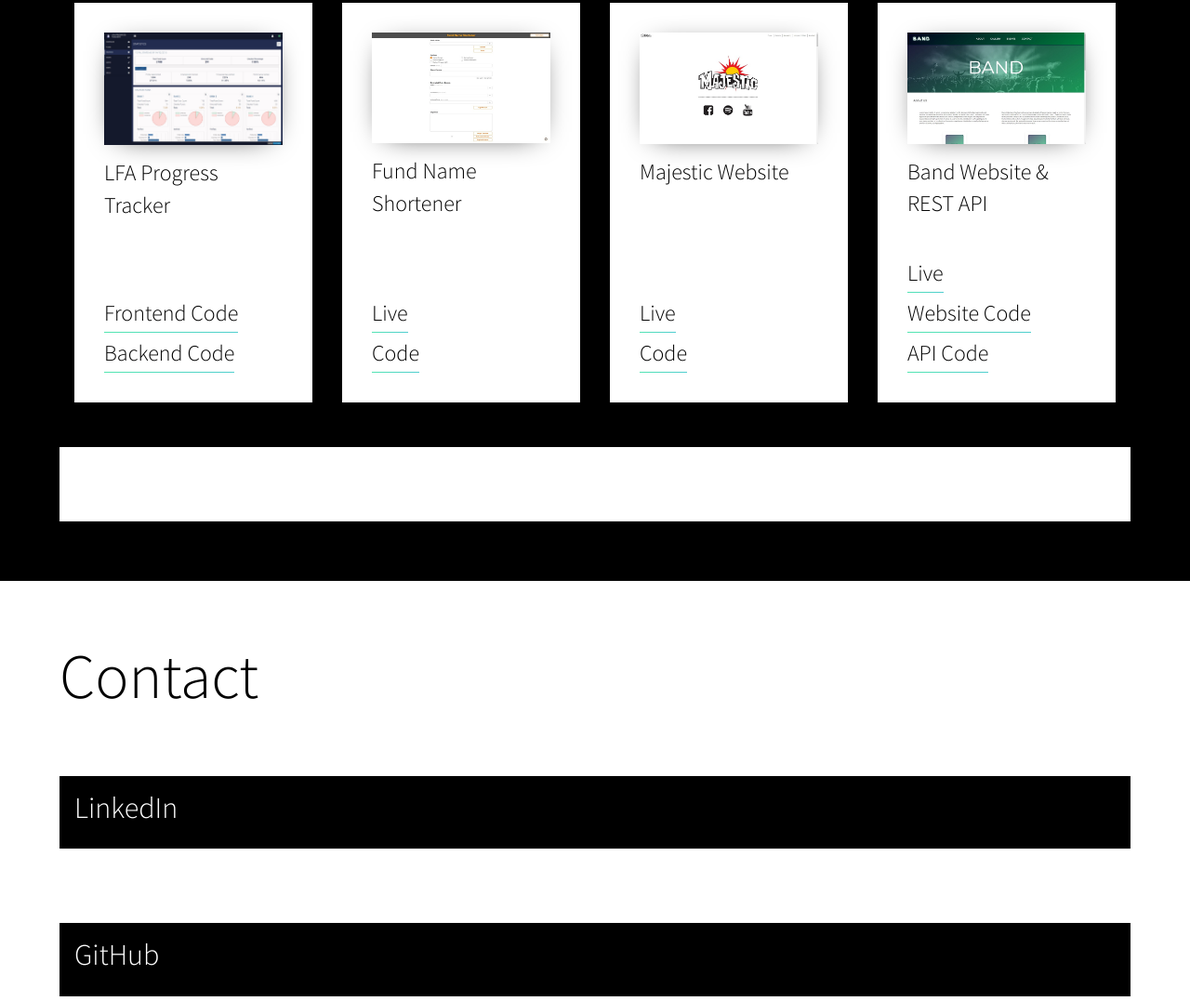
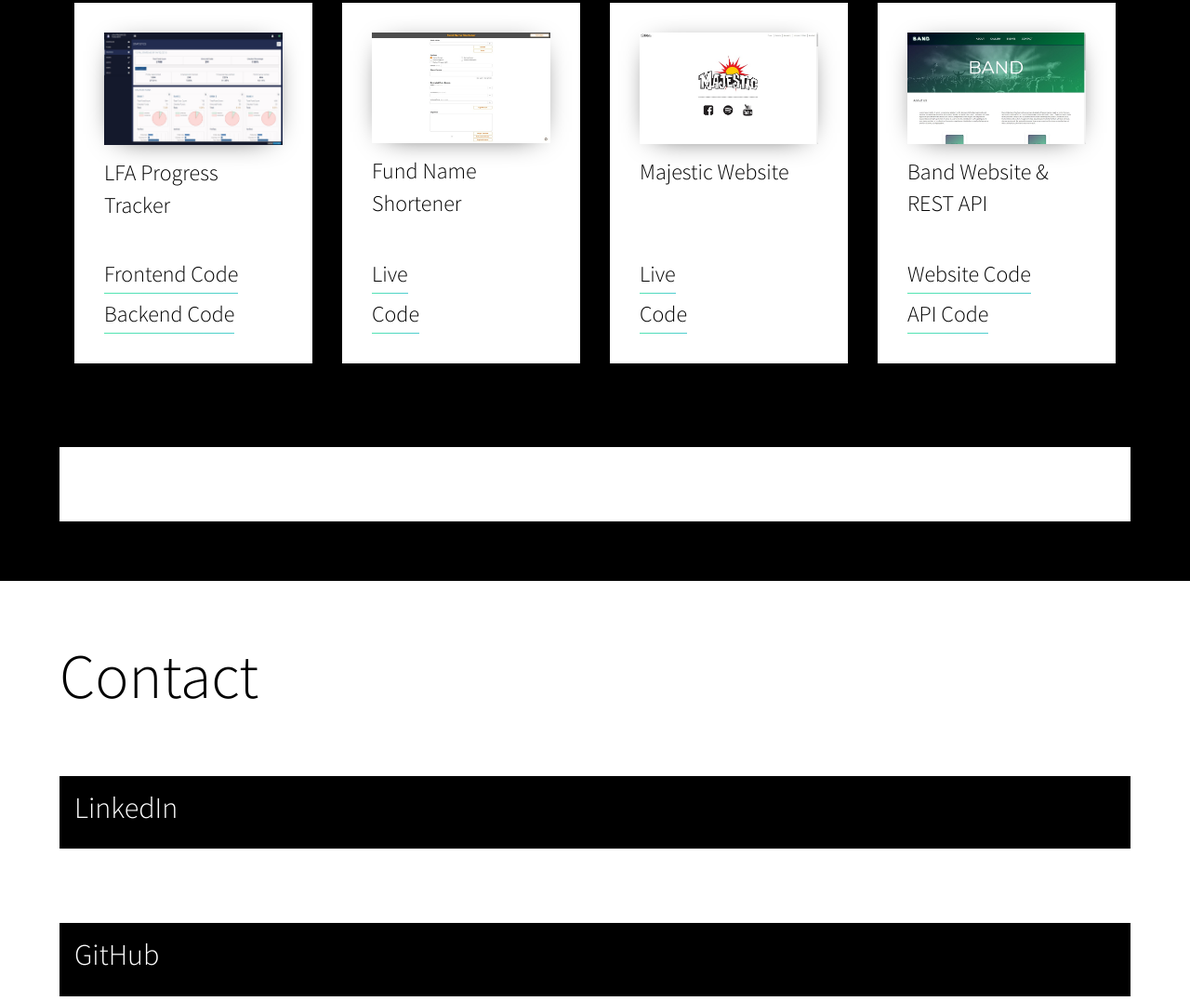
Before and after one commit to mareksl/portfolio, a website: page src/index.html in a window 1280 px wide. Shown: the part 2004-3081 px from the top of the page at 93% size. Drawn offline with nearby package versions, Linux system fonts and the light colour scheme; files that its build step writes are made by us from their sources.

Commit message:
remove live link for band-demo

```diff
--- a/src/index.html
+++ b/src/index.html
@@ -156,13 +156,6 @@
                 <li>
                   <a
                     class="link project-item__link"
-                    href="https://mareksl-band-demo.tk/"
-                    >Live</a
-                  >
-                </li>
-                <li>
-                  <a
-                    class="link project-item__link"
                     href="https://github.com/mareksl/band-website"
                     >Website Code</a
                   >
```
